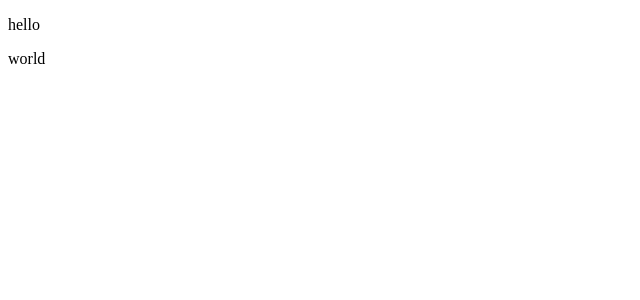
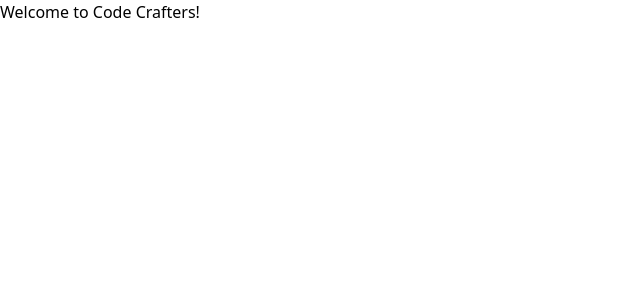
Before and after one commit to Diljeet-Singh0/Code-Crafters, a React (Create React App) app: page / in a window 1280 px wide. Shown: the top 300 px of the page, without its empty margins (0-640 px from the left). Built offline with nearby package versions, Linux system fonts and the light colour scheme.

Commit message:
CLEARED FILES

```diff
--- a/public/index.html
+++ b/public/index.html
@@ -8,6 +8,7 @@
   <meta name="theme-color" content="#000000" />
   <meta name="description" content="Web site created using create-react-app" />
   <link rel="apple-touch-icon" href="%PUBLIC_URL%/logo192.png" />
+  <script src="https://cdn.tailwindcss.com"></script>
   <!--
       manifest.json provides metadata used when your web app is installed on a
       user's mobile device or desktop. See https://developers.google.com/web/fundamentals/web-app-manifest/
--- a/src/App.js
+++ b/src/App.js
@@ -2,8 +2,7 @@ import React from 'react';
 function App() {
   return (
     <div className="App">
-      <p>hello</p>
-      <p>world</p>
+      <p>Welcome to Code Crafters!</p>
     </div>
   );
 }
```
